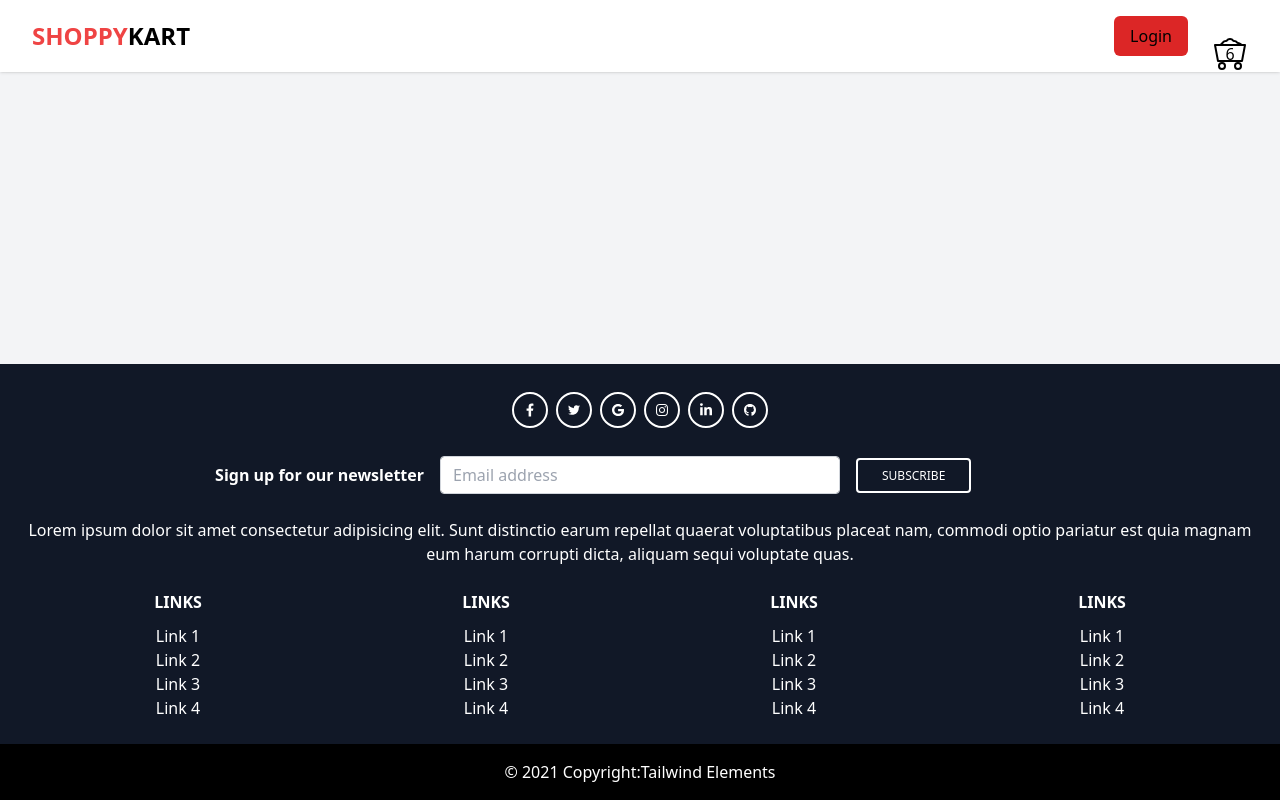
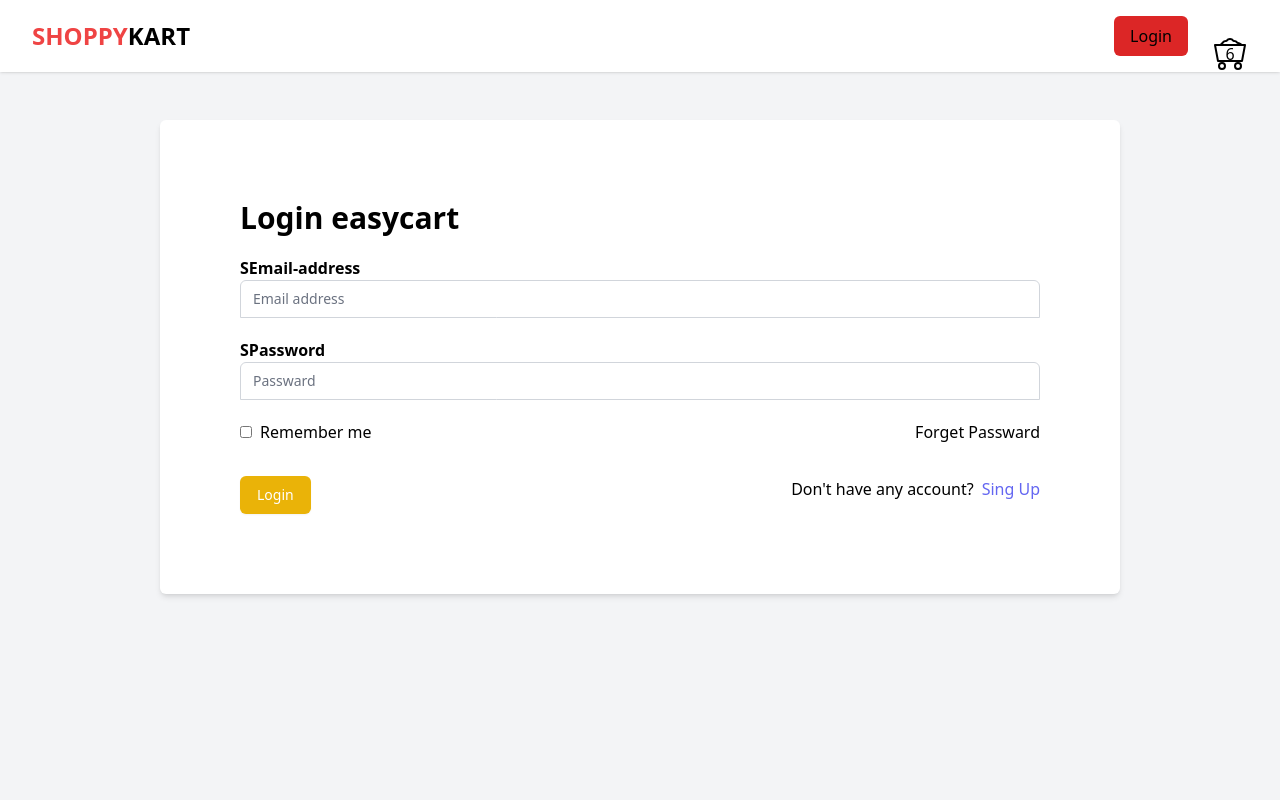
Before and after one commit to suniljoshi26/eKart_with_story_book, a React (Vite) app: page /login in a window 1280 px wide. Built offline with nearby package versions, Linux system fonts and the light colour scheme; no server answers.

Commit message:
login work

```diff
--- a/src/App.tsx
+++ b/src/App.tsx
@@ -13,6 +13,7 @@ import CartProvider from "./provider/CartProvider";
 import UserProvider from "./provider/UserProvider";
 import SignUp from "./Login/SignUp";
 import UserRoute from "./UserRoute";
+import LoginPage from "./Login/LoginPage";
 
 function App() {
   return (
@@ -43,7 +44,7 @@ function App() {
 
                 <Route
                   path="/login/"
-                  element={<AuthRoute>{/* <LoginPage /> */}</AuthRoute>}
+                  element={<AuthRoute>{<LoginPage />}</AuthRoute>}
                 ></Route>
 
                 <Route
```
